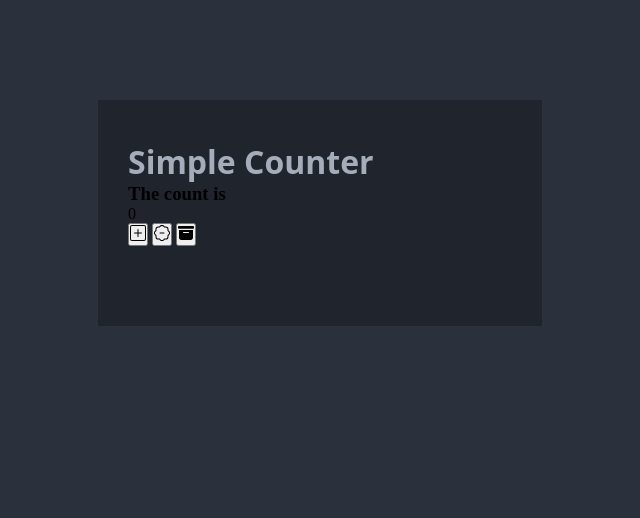
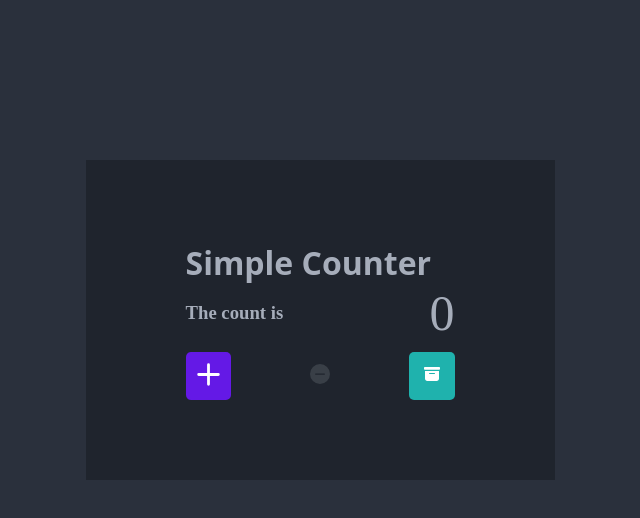
Before and after one commit to vvckovv/counter, a plain HTML site: page index.html in a window 1280 px wide. Shown: the whole page, without its empty margins (320-960 px from the left). Drawn offline with Linux system fonts and the light colour scheme.

Commit message:
added Css styles

```diff
--- a/index.html
+++ b/index.html
@@ -20,16 +20,14 @@
             </div>
         </div>
 
-        <div class="buttons">
-            <button class="add-btn" onclick="add()"><svg xmlns="http://www.w3.org/2000/svg" width="16" height="16" fill="currentColor" class="bi bi-plus-square" viewBox="0 0 16 16">
-                <path d="M14 1a1 1 0 0 1 1 1v12a1 1 0 0 1-1 1H2a1 1 0 0 1-1-1V2a1 1 0 0 1 1-1zM2 0a2 2 0 0 0-2 2v12a2 2 0 0 0 2 2h12a2 2 0 0 0 2-2V2a2 2 0 0 0-2-2z"/>
+        <div class="button">
+            <button class="add-btn" onclick="add()"><svg xmlns="http://www.w3.org/2000/svg" width="45" height="45" fill="currentColor" class="bi bi-plus-square" viewBox="0 0 16 16">
                 <path d="M8 4a.5.5 0 0 1 .5.5v3h3a.5.5 0 0 1 0 1h-3v3a.5.5 0 0 1-1 0v-3h-3a.5.5 0 0 1 0-1h3v-3A.5.5 0 0 1 8 4"/>
               </svg>
             </button>
-            <button class="minus-btn" onclick="minus()"><svg xmlns="http://www.w3.org/2000/svg" width="16" height="16" fill="currentColor" class="bi bi-patch-minus" viewBox="0 0 16 16">
-                    <path fill-rule="evenodd" d="M5.5 8a.5.5 0 0 1 .5-.5h4a.5.5 0 0 1 0 1H6a.5.5 0 0 1-.5-.5"/>
-                    <path d="m10.273 2.513-.921-.944.715-.698.622.637.89-.011a2.89 2.89 0 0 1 2.924 2.924l-.01.89.636.622a2.89 2.89 0 0 1 0 4.134l-.637.622.011.89a2.89 2.89 0 0 1-2.924 2.924l-.89-.01-.622.636a2.89 2.89 0 0 1-4.134 0l-.622-.637-.89.011a2.89 2.89 0 0 1-2.924-2.924l.01-.89-.636-.622a2.89 2.89 0 0 1 0-4.134l.637-.622-.011-.89a2.89 2.89 0 0 1 2.924-2.924l.89.01.622-.636a2.89 2.89 0 0 1 4.134 0l-.715.698a1.89 1.89 0 0 0-2.704 0l-.92.944-1.32-.016a1.89 1.89 0 0 0-1.911 1.912l.016 1.318-.944.921a1.89 1.89 0 0 0 0 2.704l.944.92-.016 1.32a1.89 1.89 0 0 0 1.912 1.911l1.318-.016.921.944a1.89 1.89 0 0 0 2.704 0l.92-.944 1.32.016a1.89 1.89 0 0 0 1.911-1.912l-.016-1.318.944-.921a1.89 1.89 0 0 0 0-2.704l-.944-.92.016-1.32a1.89 1.89 0 0 0-1.912-1.911z"/>
-                  </svg>
+            <button class="minus-btn" onclick="minus()"><svg xmlns="http://www.w3.org/2000/svg" width="20" height="20" fill="currentColor" class="bi bi-dash-circle-fill" viewBox="0 0 16 16">
+                <path d="M16 8A8 8 0 1 1 0 8a8 8 0 0 1 16 0M4.5 7.5a.5.5 0 0 0 0 1h7a.5.5 0 0 0 0-1z"/>
+              </svg>
             </button>
             <button class="del-btn" onclick="del()">
                 <svg xmlns="http://www.w3.org/2000/svg" width="16" height="16" fill="currentColor" class="bi bi-archive-fill" viewBox="0 0 16 16">
--- a/style.css
+++ b/style.css
@@ -5,30 +5,19 @@
 }
 
 body {
-    /* width: 100%;
-    margin: 0;
+    background-color: #2A303C;
+}
+
+#container {
+    width: 469px;
+    height: 320px;
     display: flex;
     flex-direction: column;
     justify-content: center;
-    align-items: center;
-    height: 100vh; */
-    background-color: #2A303C;
-    /* padding: 50px 100px; */
-}
-
-/* #container {
-    max-width: 500px;
-    background-color: #2A303C;
-    overflow: visible;
-} */
-
-#container {
-    width: 444px;
-    max-width: 540px;
-    height: auto;
-    margin: 100px auto 20px;
-    padding: 40px 30px 80px;
+    margin: auto;
     background-color: #1F242D;
+    padding: 50px 100px;
+    transform: translateY(50%)
 }
 
 .header h1 {
@@ -36,3 +25,51 @@ body {
     font-family: system-ui, -apple-system, BlinkMacSystemFont, 'Segoe UI', Roboto, Oxygen, Ubuntu, Cantarell, 'Open Sans', 'Helvetica Neue', sans-serif;
     font-weight: 800;
 }
+
+.flex {
+    display: flex;
+    justify-content: space-between;
+    align-items: center;
+    color: #A6ADBA;
+}
+
+.score {
+    font-size: 50px;
+    font-family: 500;
+}
+
+.button {
+    display: flex;
+    justify-content: space-between;
+    margin-top: 10px;
+}
+
+.add-btn {
+    background-color: #6419E6;
+    border: none;
+    border-radius: 5px;
+    color: #fff;
+}
+
+.add-btn:hover {
+    background-color: #5014B8;
+}
+
+.minus-btn {
+    background-color: transparent;
+    border: none;
+    border-radius: 5px;
+    color: #393F47;;
+}
+
+.del-btn {
+    background-color: #1fb2ad;
+    border: none;
+    padding: 0 15px;
+    border-radius: 5px;
+    color: #fff;
+}
+
+.del-btn:hover{
+    background-color: #198F85;
+}
```
